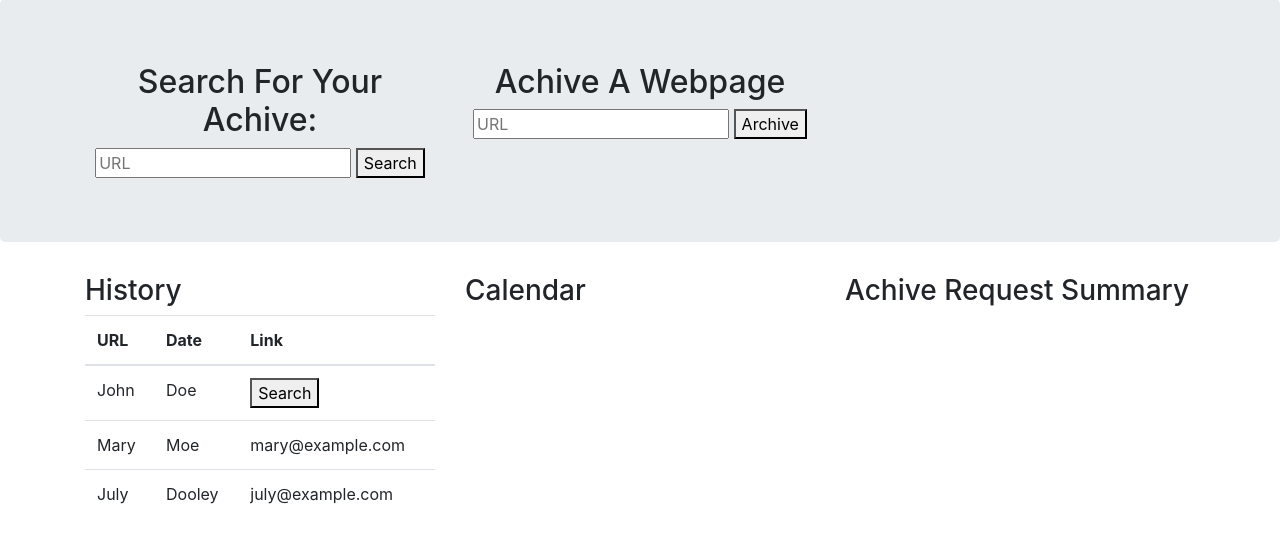
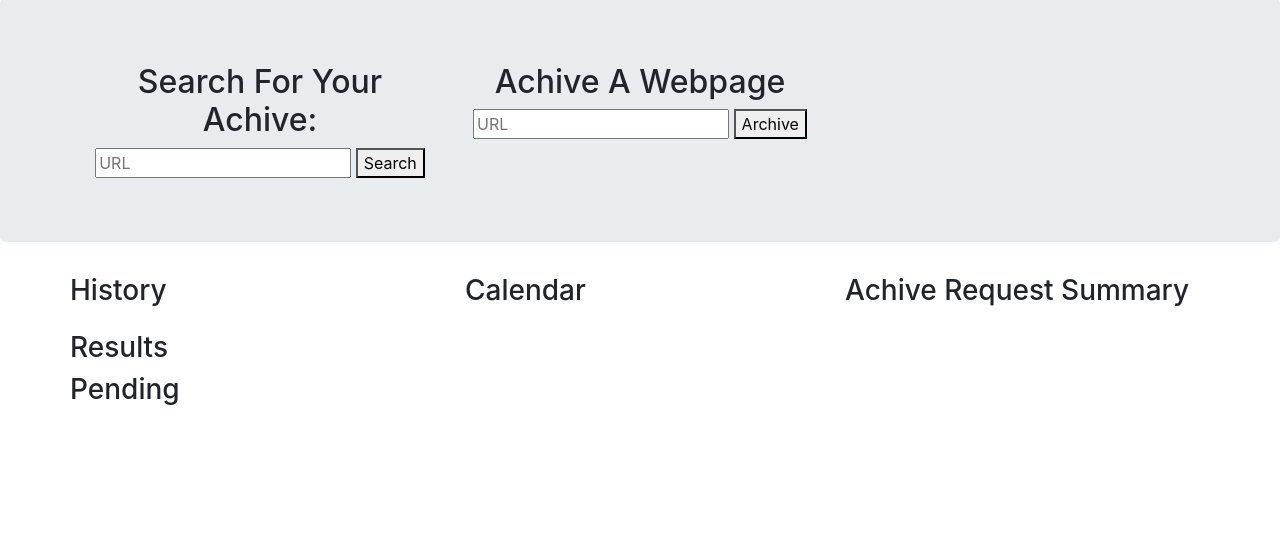
Before and after one commit to lichen-liu/ark, a Flask app: page / in a window 1280 px wide. Shown: the part 57-600 px from the top of the page. Run offline with Flask 2, Linux system fonts and the light colour scheme; the visitor is signed in with stand-in values (Sample User, id 1); parts of the project's set-up code (start-up, migrations or seed data) failed here and were passed over; some libraries are stand-ins or nearby versions.

Commit message:
change user welcome page

```diff
--- a/ark_app/templates/user_welcome.html
+++ b/ark_app/templates/user_welcome.html
@@ -37,38 +37,18 @@
   <div class="container">
     <div class="row">
       <div class="col-sm-4">
-        <h3>History</h3>
-        <table class="table">
-          <thead>
-            <tr>
-              <th>URL</th>
-              <th>Date</th>
-              <th>Link</th>
-            </tr>
-          </thead>
-          <tbody>
-            <tr>
-              <td>John</td>
-              <td>Doe</td>
-              <td>
-                <form action="/api/archive_url" method="GET">
-                  <!-- <input type="text" placeholder="URL" id="archive_url_text" name="archive_url_text"> -->
-                  <button type="submit" id="archive_url_text" name="archive_url_text" value="google.ca">Search</button>
-                </form>
-              </td>
-            </tr>
-            <tr>
-              <td>Mary</td>
-              <td>Moe</td>
-              <td>mary@example.com</td>
-            </tr>
-            <tr>
-              <td>July</td>
-              <td>Dooley</td>
-              <td>july@example.com</td>
-            </tr>
-          </tbody>
-        </table>
+        <div class="row">
+            <h3>History</h3>
+            <table class="table"></table>
+        </div>
+        <div class="row">
+            <h3>Results</h3>
+        </div>
+
+        <div class="row">
+            <h3>Pending</h3>
+        </div>
+
       </div>
       <div class="col-sm-4">
         <h3>Calendar</h3>
```
